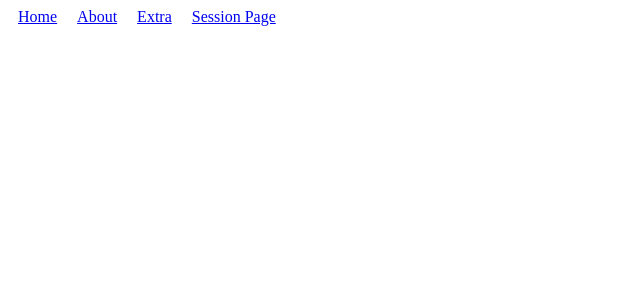
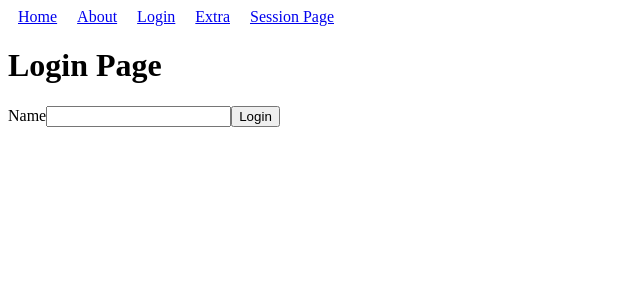
Before and after one commit to ArjunChavan219/my-server, a React (Create React App) app in the folder frontend/: page /login in a window 1280 px wide. Shown: the top 300 px of the page, without its empty margins (0-640 px from the left). Built offline with nearby package versions, Linux system fonts and the light colour scheme.

Commit message:
Authorization and Authentication

```diff
--- /dev/null
+++ b/frontend/src/components/Login.js
@@ -0,0 +1,23 @@
+import React, { useState } from "react"
+import { useAuth } from "../provider/AuthProvider"
+
+const Login = () => {
+    const [user, setUser] = useState(null)
+    const { login } = useAuth()
+    const handleLogin = () => {
+        login(user)
+    }
+
+    return (
+        <>
+            <h1>Login Page</h1>
+            <label>Name</label>
+            <input type="text" onChange={(e) => setUser(e.target.value)} />
+            <button type="submit" onClick={handleLogin}>
+                Login
+            </button>
+        </>
+    )
+}
+
+export default Login
--- a/frontend/src/components/Navbar.js
+++ b/frontend/src/components/Navbar.js
@@ -1,14 +1,18 @@
 import React from "react"
 import { NavLink } from "react-router-dom"
+import { useAuth } from "../provider/AuthProvider"
 
 function Navbar() {
     const style = {
         padding: "10px"
     }
+    const { user } = useAuth()
     return (
         <nav>
             <NavLink to="/" style={style}>Home</NavLink>
             <NavLink to="/about" style={style}>About</NavLink>
+            {user.username && <NavLink to="/profile" style={style}>Profile</NavLink>}
+            {!user.username && <NavLink to="/login" style={style}>Login</NavLink>}
             <NavLink to="/extra" style={style}>Extra</NavLink>
             <NavLink to="/session" style={style}>Session Page</NavLink>
         </nav>
--- /dev/null
+++ b/frontend/src/components/Profile.js
@@ -0,0 +1,20 @@
+import React from "react"
+import { useAuth } from "../provider/AuthProvider"
+
+const Profile = () => {
+    const { user, logout } = useAuth()
+    const logoutHandler = () => {
+        logout()
+    }
+
+    return (
+        <>
+            <h1>Welcome {user.username}</h1>
+            <button type="submit" onClick={logoutHandler}>
+                Logout
+            </button>
+        </>
+    )
+}
+
+export default Profile
--- /dev/null
+++ b/frontend/src/components/Unauthorized.js
@@ -0,0 +1,12 @@
+import React from "react"
+
+const Unauthorized = () => {
+    return (
+        <>
+            <br />
+            <div>You do not have permission to view this page</div>
+        </>
+    )
+}
+
+export default Unauthorized
--- a/frontend/src/index.js
+++ b/frontend/src/index.js
@@ -2,12 +2,15 @@ import React from 'react';
 import ReactDOM from 'react-dom/client';
 import { BrowserRouter } from 'react-router-dom';
 import App from './App';
+import { AuthProvider } from './provider/AuthProvider';
 
 const root = ReactDOM.createRoot(document.getElementById('root'));
 	root.render(
 	<React.StrictMode>
 		<BrowserRouter>
-			<App />
+			<AuthProvider>
+				<App />
+			</AuthProvider>
 		</BrowserRouter>
 	</React.StrictMode>
 );
--- /dev/null
+++ b/frontend/src/permissions/Permissions.js
@@ -0,0 +1,6 @@
+const PERMISSIONS = {
+    CAN_VIEW_ABOUT: "view_about",
+    CAN_VIEW_EXTRA: "view_extra",
+}
+
+export default PERMISSIONS
--- /dev/null
+++ b/frontend/src/provider/AuthProvider.js
@@ -0,0 +1,34 @@
+import React, { createContext, useContext, useState } from "react"
+import { useNavigate, useLocation } from "react-router-dom"
+
+const AuthContext = createContext(null)
+
+export const AuthProvider = ({ children }) => {
+    const navigate = useNavigate()
+    const location = useLocation()
+    const redirectPath = location.state?.path || "/profile"
+    const [user, setUser] = useState({
+        username: "",
+        permissions: []
+    })
+    const login = (user) => {
+        if (user === "admin") {
+            setUser({ username: user, permissions: ["view_extra"] })
+        } else {
+            setUser({ username: user, permissions: ["view_about"] })
+        }
+        navigate(redirectPath, { replace: true })
+    }
+    const logout = () => {
+        setUser({ username: "", permissions: [] })
+    }
+    return (
+        <AuthContext.Provider value={{ user, login, logout }}>
+            {children}
+        </AuthContext.Provider>
+    )
+}
+
+export const useAuth = () => {
+    return useContext(AuthContext)
+}
--- /dev/null
+++ b/frontend/src/routes/Authentication.js
@@ -0,0 +1,14 @@
+import React from "react"
+import { useAuth } from "../provider/AuthProvider"
+import { Navigate, useLocation } from "react-router-dom"
+
+const Authentication = ({ children }) => {
+    const { user } = useAuth()
+    const location = useLocation()
+    if (!user.username) {
+        return <Navigate to="/login" state={{ path: location.pathname }} />
+    }
+    return children
+}
+
+export default Authentication
--- /dev/null
+++ b/frontend/src/routes/Authorization.js
@@ -0,0 +1,19 @@
+import React from "react"
+import { Navigate, useLocation, Outlet } from "react-router-dom"
+import Unauthorized from "../components/Unauthorized"
+import { useAuth } from "../provider/AuthProvider"
+
+const Authorization = ({ permissions }) => {
+    const { user } = useAuth()
+    const location = useLocation()
+
+    if (user.username) {
+        const userPermission = user.permissions
+        const isAllowed = permissions.some((allowed) => userPermission.includes(allowed))
+        return isAllowed ? <Outlet /> : <Unauthorized />
+    }
+
+    return <Navigate to="/login" state={{ path: location.pathname }} replace />
+}
+
+export default Authorization
--- a/frontend/src/routes/RoutePath.js
+++ b/frontend/src/routes/RoutePath.js
@@ -4,14 +4,31 @@ import { Routes, Route } from "react-router-dom"
 import About from "../components/About"
 import Extra from "../components/Extra"
 import Home from "../components/Home"
+import Login from "../components/Login"
+import Profile from "../components/Profile"
 import Session from "../components/Session"
+
+import Authentication from "./Authentication"
+import Authorization from "./Authorization"
+
+import PERMISSIONS from "../permissions/Permissions"
 
 function RoutePath() {
     return (
         <Routes>
             <Route path="/" element={<Home />} />
-            <Route path="about" element={<About />} />
-            <Route path="extra" element={<Extra />} />
+            <Route element={<Authorization permissions={[PERMISSIONS.CAN_VIEW_ABOUT]} />}>
+                <Route path="about" element={<About />} />
+            </Route>
+            <Route path="profile" element={
+                <Authentication>
+                    <Profile />
+                </Authentication>
+            } />
+            <Route element={<Authorization permissions={[PERMISSIONS.CAN_VIEW_EXTRA]} />}>
+                <Route path="extra" element={<Extra />} />
+            </Route>
+            <Route path="login" element={<Login />} />
             <Route path="session" element={<Session />} />
         </Routes>
     )
```
